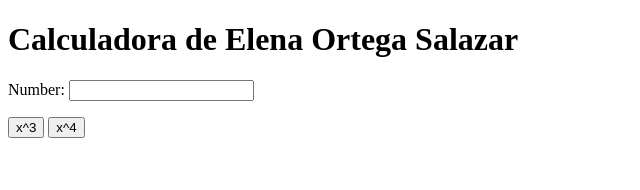
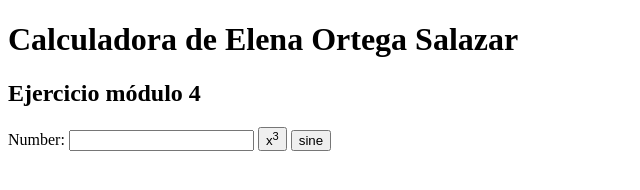
Before and after one commit to eortegasalazar/my_calculator_2, a plain HTML site: page index.html in a window 1280 px wide. Shown: the whole page, without its empty margins (0-640 px from the left). Drawn offline with Linux system fonts and the light colour scheme.

Commit message:
sin(x) button

```diff
--- a/index.html
+++ b/index.html
@@ -1,24 +1,29 @@
 
-<!DOCTYPE html>
-<html>
-	<head>
-		<title>Calculator</title>
-		<meta charset="utf-8">
-	</head>
-	<body>
+<!DOCTYPE html><html><head>
+<title>Calculator</title><meta charset="utf-8">
+<script type="text/javascript">
 
-		<h1>Calculadora de Elena Ortega Salazar</h1>
-		Number:
-		<input type="text" id="n1">
-		<p>
-			<button onclick="cube()"> x^3 </button>
-			<button onclick="cube()"> x^4 </button>
-		</p>
-		<script type="text/javascript">
 	function cube() {
 		var num = document.getElementById("n1");
 		num.value = Math.pow(num.value, 3);
 	}
+
+	function sine() {
+		var num = document.getElementById("n1");
+		num.value = Math.sin(num.value);
+	}
+
 </script>
+
+</head>
+
+<body>
+	<h1>Calculadora de Elena Ortega Salazar</h1>
+	<h2>Ejercicio módulo 4</h2>
+      	Number:
+      	<input type="text" id="n1">
+
+		  <button onclick="cube()"> x<sup>3</sup> </button>
+  		  <button onclick="sine()"> sine </button>
 </body>
 </html>
```
Lines whose indentation alone changed are shown as unchanged.
